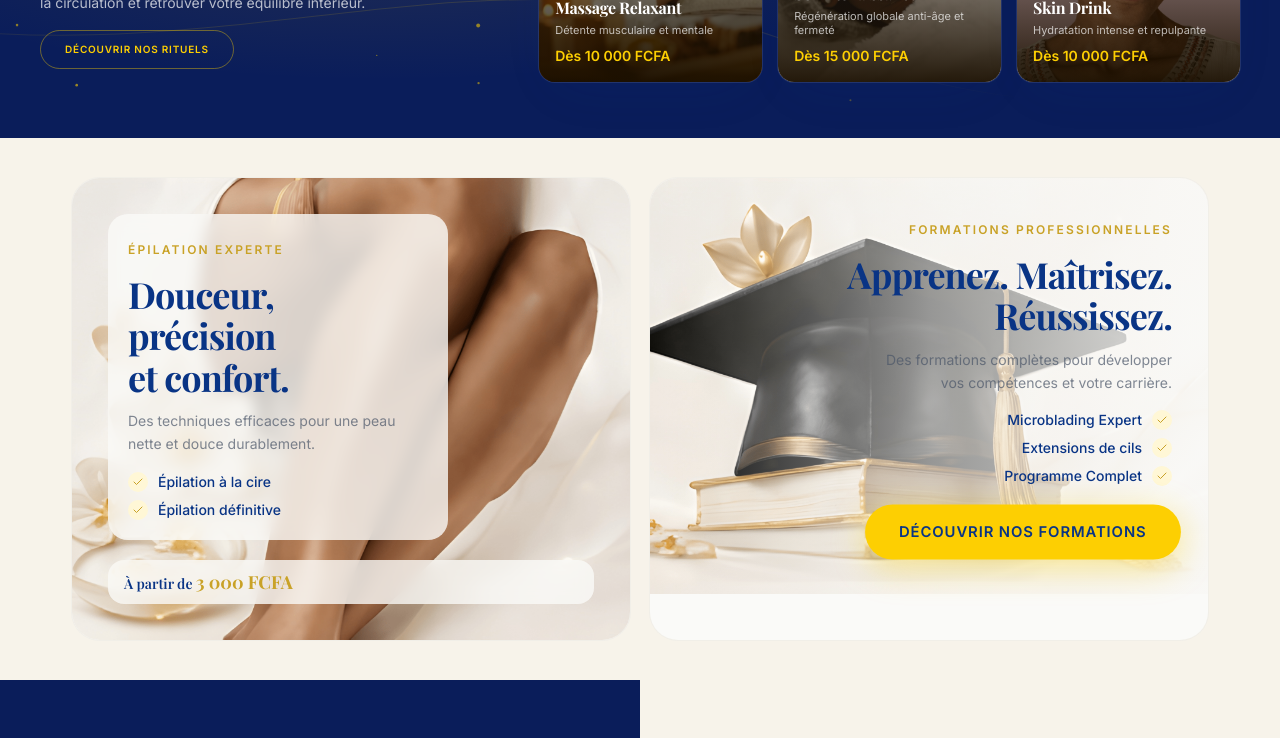
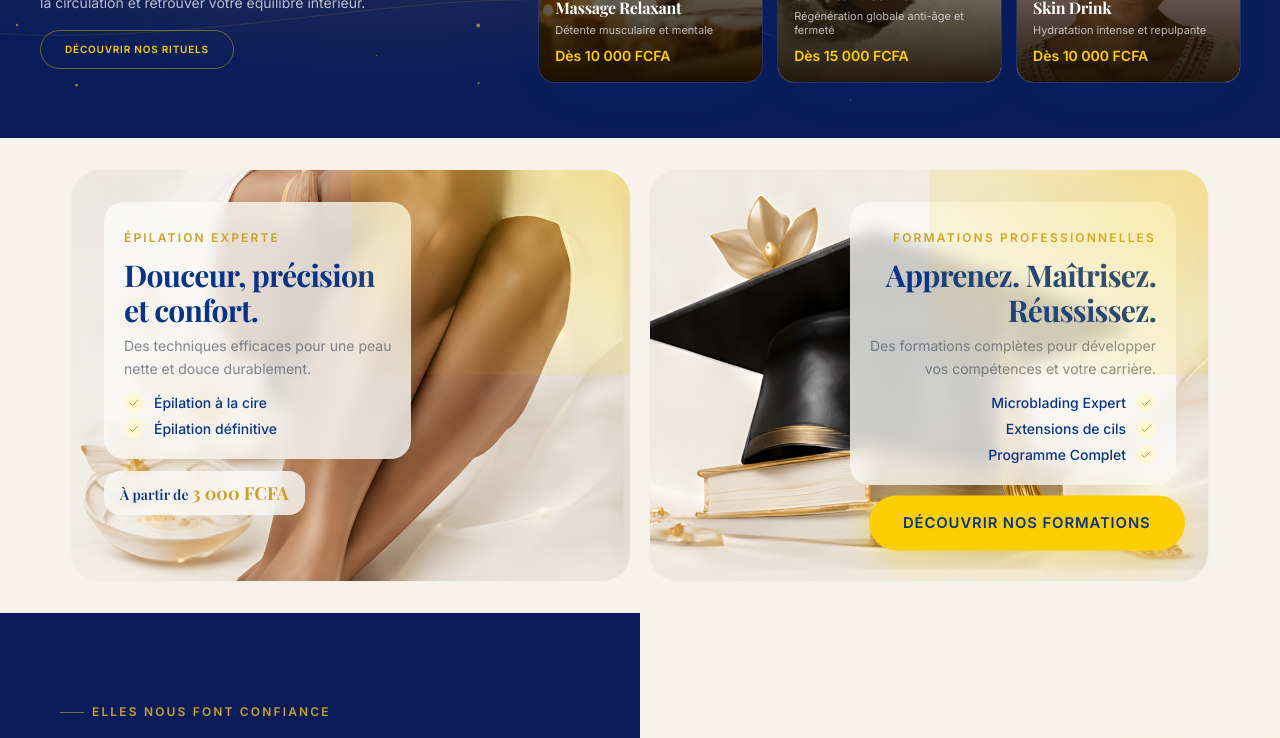
Before and after one commit to kenryalonzo/com.cythia.dev, a Next.js app: page /prestation in a window 1280 px wide. Shown: the part 2400-3138 px from the top of the page. Built offline with nearby package versions, Linux system fonts and the light colour scheme.

Commit message:
fix(EpilationFormations): adjust layout and spacing for improved consistency and readability

```diff
--- a/components/EpilationFormations.tsx
+++ b/components/EpilationFormations.tsx
@@ -25,7 +25,7 @@ export function EpilationFormations() {
 		<Reveal
 			as="section"
 			variant="scroll"
-			className="bg-cream px-4 py-6 md:px-8 md:py-10"
+			className="bg-cream px-4 py-6 md:px-8 md:py-8"
 		>
 			<div className="container-luxe grid grid-cols-1 gap-5 lg:grid-cols-2">
 				{/* ── Épilation ── */}
@@ -34,10 +34,9 @@ export function EpilationFormations() {
 					whileInView={{ opacity: 1, x: 0 }}
 					viewport={{ once: true }}
 					transition={{ duration: 0.7, ease }}
-					className="relative overflow-hidden rounded-3xl bg-ivory ring-1 ring-slate-line/20"
+					className="relative overflow-hidden rounded-3xl ring-1 ring-slate-line/20"
 				>
-					<div className="relative flex min-h-[320px] flex-col justify-between p-7 sm:min-h-[360px] sm:p-9">
-						{/* Image background */}
+					{/* Image background — 100% */}
 					<div className="absolute inset-0 z-0">
 						<Image
 							src="/assets/images/epilation_impecable.png"
@@ -48,23 +47,26 @@ export function EpilationFormations() {
 						/>
 					</div>
 
-						{/* Contenu — fond semi-transparent pour lisibilité */}
-						<div className="relative z-10 max-w-[340px] rounded-2xl bg-ivory/80 p-5 backdrop-blur-sm">
+				{/* Overlay doré coin supérieur droit — moitié de la carte */}
+				<div className="absolute right-0 top-0 z-20 h-1/2 w-1/2 bg-gradient-to-bl from-gold/35 via-gold/15 to-transparent" />
+
+				<div className="relative flex min-h-[280px] flex-col justify-between p-6 sm:min-h-[320px] sm:p-8">
+					{/* Contenu sur fond semi-transparent */}
+					<div className="relative z-10 w-fit rounded-2xl bg-ivory/80 p-5 backdrop-blur-sm">
 						<span className="eyebrow inline-flex items-center gap-2 text-gold-deep">
 							Épilation experte
 							</span>
-							<h2 className="mt-3 font-display text-3xl font-bold leading-[1.15] tracking-tight text-royal sm:text-4xl">
+							<h2 className="mt-2 font-display text-2xl font-bold leading-[1.15] tracking-tight text-royal sm:text-3xl">
 								Douceur, précision
 								<br />
 								et confort.
 							</h2>
-							<p className="mt-3 text-sm leading-relaxed text-slate-ink/70">
+							<p className="mt-2 text-sm leading-relaxed text-slate-ink/70">
 								Des techniques efficaces pour une peau
 								<br />
 								nette et douce durablement.
 							</p>
-
-						<ul className="mt-4 space-y-2">
+							<ul className="mt-3 space-y-1.5">
 								{epilationFeatures.map((f) => (
 									<li
 										key={f}
@@ -80,7 +82,7 @@ export function EpilationFormations() {
 						</div>
 
 						{/* Prix */}
-						<div className="relative z-10 mt-5 rounded-xl bg-ivory/80 px-4 py-2 backdrop-blur-sm">
+						<div className="relative z-10 mt-3 w-fit rounded-xl bg-ivory/80 px-4 py-2 backdrop-blur-sm">
 							<p className="font-display text-sm font-semibold text-royal">
 								À partir de{" "}
 								<span className="text-lg font-bold text-gold-deep">
@@ -97,10 +99,9 @@ export function EpilationFormations() {
 					whileInView={{ opacity: 1, x: 0 }}
 					viewport={{ once: true }}
 					transition={{ duration: 0.7, ease, delay: 0.1 }}
-					className="relative overflow-hidden rounded-3xl bg-ivory ring-1 ring-slate-line/20"
+					className="relative overflow-hidden rounded-3xl ring-1 ring-slate-line/20"
 				>
-					<div className="relative flex min-h-[320px] flex-col justify-between p-7 sm:min-h-[360px] sm:p-9">
-						{/* Image background */}
+					{/* Image background — 100% */}
 					<div className="absolute inset-0 z-0">
 						<Image
 							src="/assets/images/formation_pro.png"
@@ -109,27 +110,28 @@ export function EpilationFormations() {
 							sizes="(max-width: 1024px) 100vw, 50vw"
 							className="object-cover object-right"
 						/>
-							{/* Overlay */}
-							<div className="absolute inset-0 bg-gradient-to-l from-ivory/90 via-ivory/60 to-transparent" />
 					</div>
 
-						{/* Contenu */}
-						<div className="relative z-10 ml-auto max-w-[340px] text-right sm:text-right">
+				{/* Overlay doré coin supérieur droit — moitié de la carte */}
+				<div className="absolute right-0 top-0 z-20 h-1/2 w-1/2 bg-gradient-to-bl from-gold/35 via-gold/15 to-transparent" />
+
+				<div className="relative flex min-h-[280px] flex-col justify-between p-6 sm:min-h-[320px] sm:p-8">
+					{/* Contenu sur fond semi-transparent */}
+					<div className="relative z-10 ml-auto w-fit rounded-2xl bg-ivory/80 p-5 text-right backdrop-blur-sm">
 						<span className="eyebrow inline-flex items-center gap-2 text-gold-deep">
 							Formations professionnelles
 							</span>
-							<h2 className="mt-3 font-display text-3xl font-bold leading-[1.15] tracking-tight text-royal sm:text-4xl">
+							<h2 className="mt-2 font-display text-2xl font-bold leading-[1.15] tracking-tight text-royal sm:text-3xl">
 								Apprenez. Maîtrisez.
 								<br />
 								Réussissez.
 							</h2>
-							<p className="mt-3 text-sm leading-relaxed text-slate-ink/70">
+							<p className="mt-2 text-sm leading-relaxed text-slate-ink/70">
 								Des formations complètes pour développer
 								<br />
 								vos compétences et votre carrière.
 							</p>
-
-						<ul className="mt-4 space-y-2">
+							<ul className="mt-3 space-y-1.5">
 								{formationFeatures.map((f) => (
 									<li
 										key={f}
@@ -145,7 +147,7 @@ export function EpilationFormations() {
 						</div>
 
 						{/* CTA */}
-						<div className="relative z-10 mt-5 ml-auto sm:ml-auto">
+						<div className="relative z-10 mt-3 ml-auto">
 							<Button
 								href={waLink("formations")}
 								external
```
Lines whose indentation alone changed are shown as unchanged.
